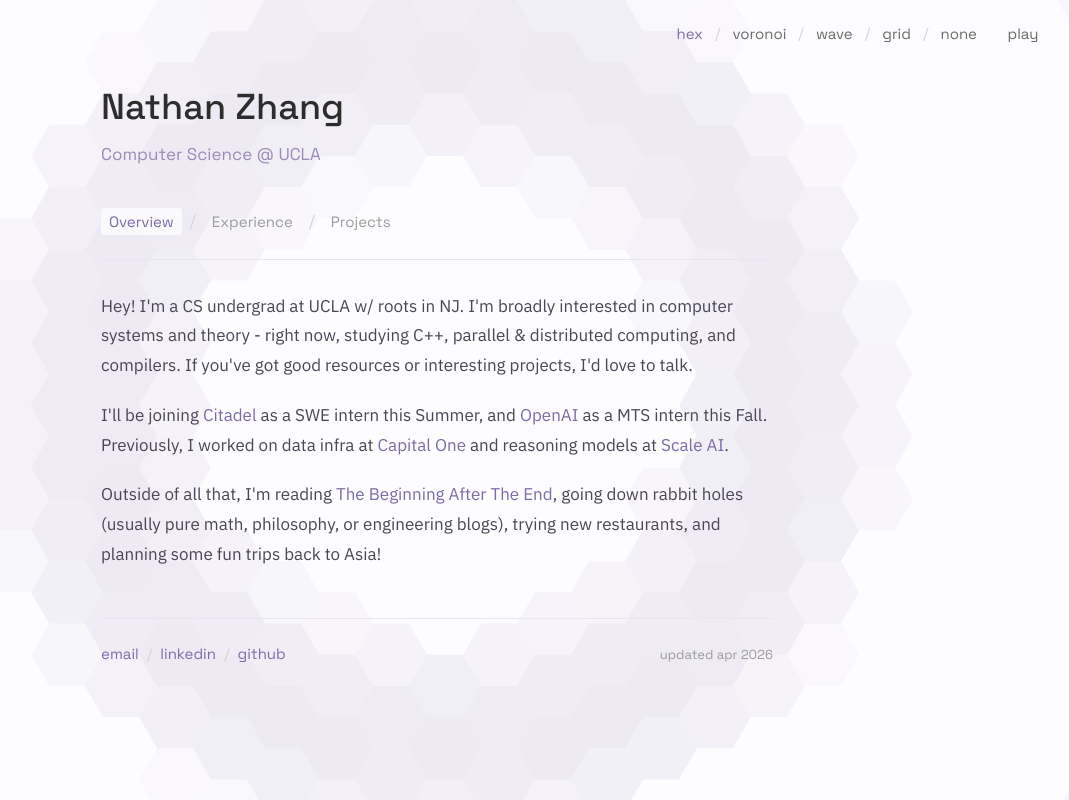
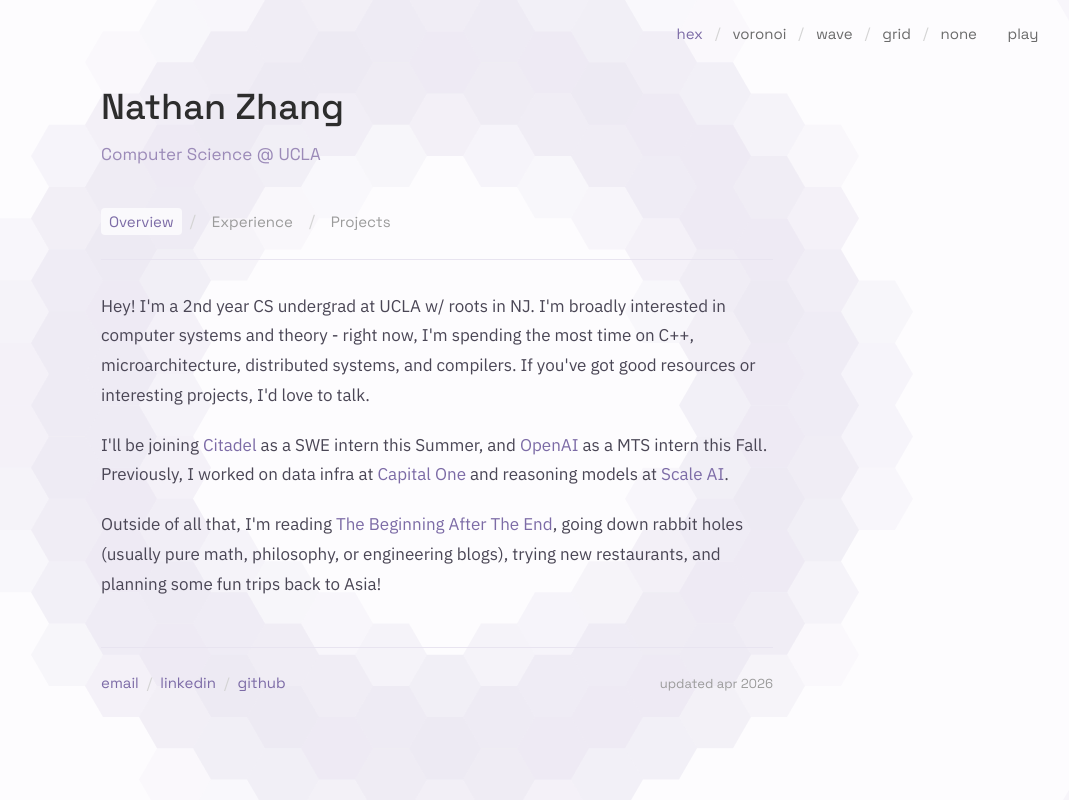
Before and after one commit to nathanplt/nathan-zhang, a Next.js app: page / in a window 1280 px wide. Shown: the whole page, without its empty margins (203-1272 px from the left). Built offline with nearby package versions, Linux system fonts and the light colour scheme.

Commit message:
update desc

```diff
--- a/app/page.tsx
+++ b/app/page.tsx
@@ -221,7 +221,7 @@ export default function Home() {
       <main className="tab-content" role="main">
         {activeTab === 'overview' && (
           <section className="about">
-            <p>Hey! I'm a CS undergrad at UCLA w/ roots in NJ. I'm broadly interested in computer systems and theory - right now, studying C++, parallel & distributed computing, and compilers. If you've got good resources or interesting projects, I'd love to talk.</p>
+            <p>Hey! I'm a 2nd year CS undergrad at UCLA w/ roots in NJ. I'm broadly interested in computer systems and theory - right now, I'm spending the most time on C++, microarchitecture, distributed systems, and compilers. If you've got good resources or interesting projects, I'd love to talk.</p>
             <p>I'll be joining <a href="https://www.citadel.com/" target="_blank" rel="noopener noreferrer" className="inline-link">Citadel</a> as a SWE intern this Summer, and <a href="https://openai.com/" target="_blank" rel="noopener noreferrer" className="inline-link">OpenAI</a> as a MTS intern this Fall. Previously, I worked on data infra at <a href="https://www.capitalone.com" target="_blank" rel="noopener noreferrer" className="inline-link">Capital One</a> and reasoning models at <a href="https://scale.com" target="_blank" rel="noopener noreferrer" className="inline-link">Scale AI</a>.</p>
             <p>Outside of all that, I'm reading <a href="https://www.turtleme.com/tbate-novel" target="_blank" rel="noopener noreferrer" className="inline-link">The Beginning After The End</a>, going down rabbit holes (usually pure math, philosophy, or engineering blogs), trying new restaurants, and planning some fun trips back to Asia!</p>
           </section>
```
